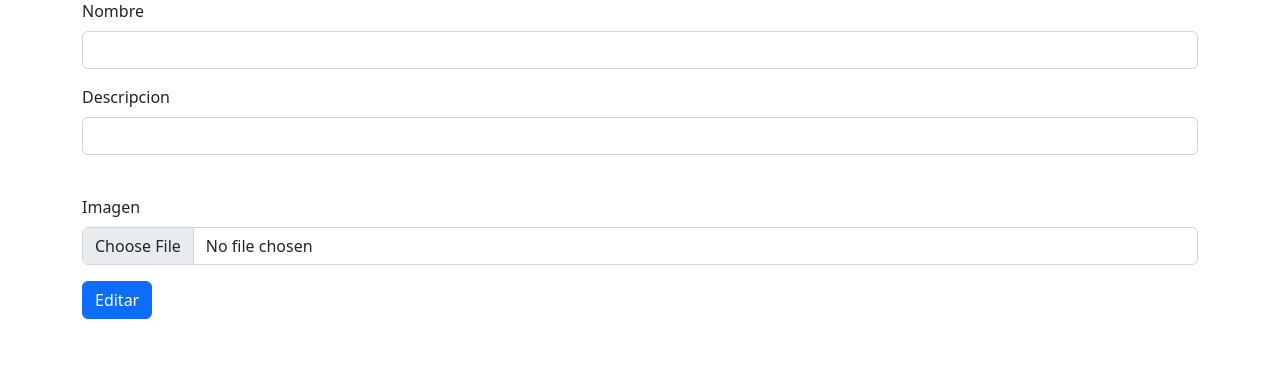
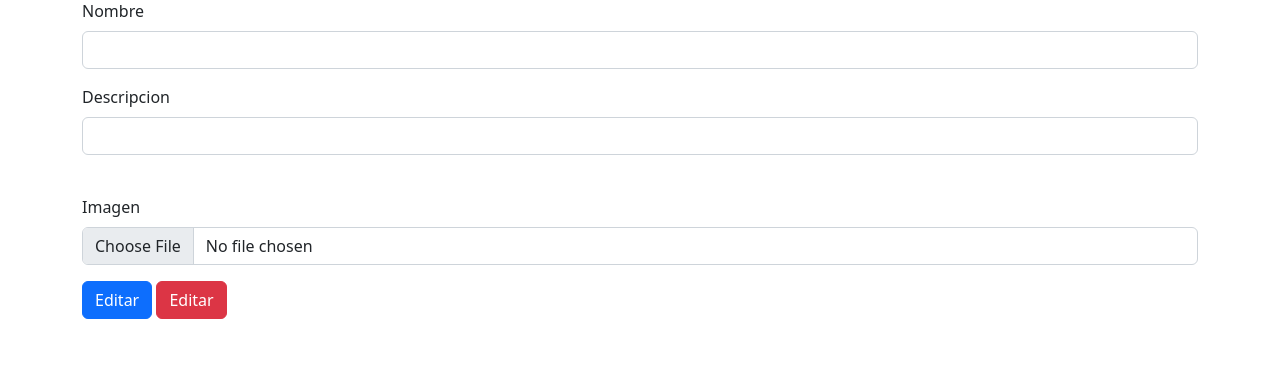
Before and after one commit to Miguel-Roque/yuntasproducciones, a PHP site: page /YUNTAS_producciones/admin/views/blog/Vista_Editar.php?Id=1 in a window 1280 px wide. Shown: the part 281-662 px from the top of the page. Run offline with PHP 8.4, Linux system fonts and the light colour scheme; data that the repository does not hold is empty.

Commit message:
Update Vista_Editar.php

```diff
--- a/admin/views/blog/Vista_Editar.php
+++ b/admin/views/blog/Vista_Editar.php
@@ -44,6 +44,7 @@
             </div>
 
             <button type="submit" class="btn btn-primary">Editar</button>
+            <button type="submit" class="btn btn-danger">Editar</button>
         </form>
     </div>
 
```
